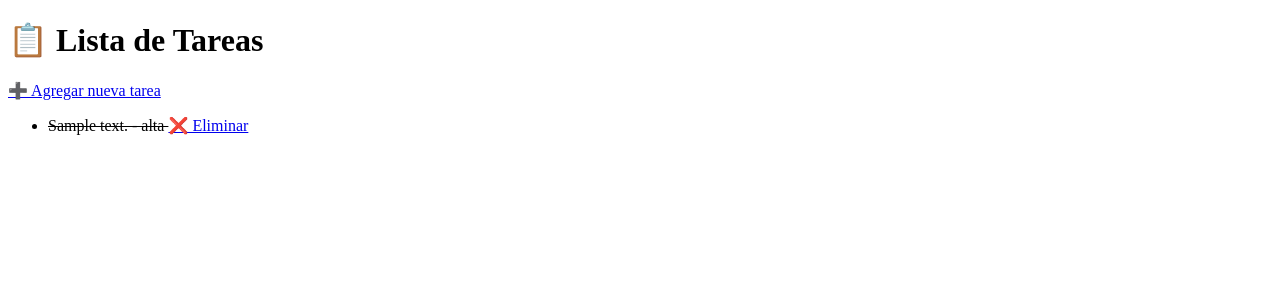
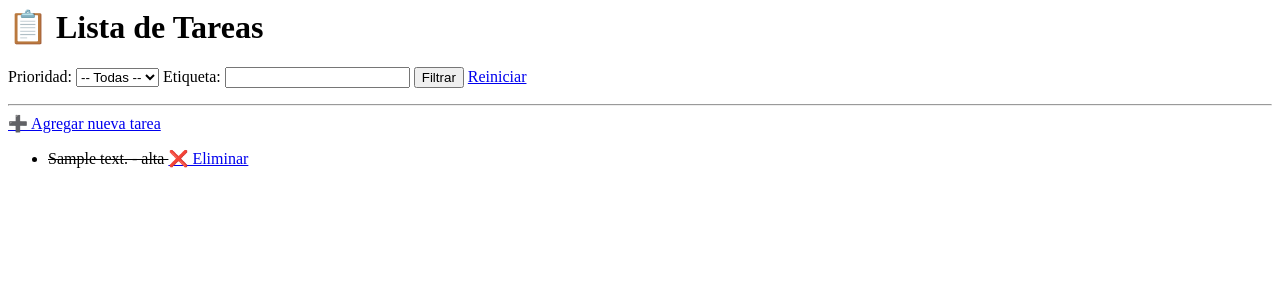
Before and after one commit to Sabnei/To-do-Web, a Django app: page / in a window 1280 px wide. Shown: the top 300 px of the page. Run offline with Django 5.2, Linux system fonts and the light colour scheme; tables that the repository leaves empty hold one stand-in row (values such as "Sample post").

Commit message:
Implement filtering options in task list view and update template
- Enhanced the task listing view to support filtering by priority and tags.
- Updated the HTML template to include a form for filtering tasks and a reset option.
- Improved user feedback by displaying messages when no tasks match the applied filters.

```diff
--- a/todo_web/tareas/templates/tareas/lista_tareas.html
+++ b/todo_web/tareas/templates/tareas/lista_tareas.html
@@ -1,10 +1,22 @@
-<!DOCTYPE html>
-<html>
-<head>
-    <title>To-Do List</title>
-</head>
-<body>
 <h1>📋 Lista de Tareas</h1>
+
+<form method="get">
+    <label>Prioridad:</label>
+    <select name="prioridad">
+        <option value="">-- Todas --</option>
+        <option value="alta" {% if prioridad_seleccionada == 'alta' %}selected{% endif %}>Alta</option>
+        <option value="media" {% if prioridad_seleccionada == 'media' %}selected{% endif %}>Media</option>
+        <option value="baja" {% if prioridad_seleccionada == 'baja' %}selected{% endif %}>Baja</option>
+    </select>
+
+    <label>Etiqueta:</label>
+    <input type="text" name="etiqueta" value="{{ etiqueta }}">
+
+    <button type="submit">Filtrar</button>
+    <a href="{% url 'lista_tareas' %}">Reiniciar</a>
+</form>
+
+<hr>
 <a href="{% url 'agregar_tarea' %}">➕ Agregar nueva tarea</a>
 <ul>
     {% for tarea in tareas %}
@@ -18,8 +30,6 @@
         <a href="{% url 'eliminar_tarea' tarea.id %}">❌ Eliminar</a>
     </li>
     {% empty %}
-        <li>No hay tareas.</li>
+    <li>No hay tareas que coincidan con el filtro.</li>
     {% endfor %}
 </ul>
-</body>
-</html>
--- a/todo_web/tareas/views.py
+++ b/todo_web/tareas/views.py
@@ -5,8 +5,28 @@ from .forms import TareaForm
 
 # Create your views here.
 def list_tareas(request):
-    tareas = Tarea.objects.all().order_by("completado", "prioridad")
-    return render(request, "tareas/lista_tareas.html", {"tareas": tareas})
+    tareas = Tarea.objects.all()
+
+    prioridad = request.GET.get("prioridad")
+    etiqueta = request.GET.get("etiqueta")
+
+    if prioridad:
+        tareas = tareas.filter(prioridad=prioridad)
+
+    if etiqueta:
+        tareas = tareas.filter(tags__icontains=etiqueta)
+
+    tareas = tareas.order_by("completado", "prioridad")
+
+    return render(
+        request,
+        "tareas/lista_tareas.html",
+        {
+            "tareas": tareas,
+            "prioridad_seleccionada": prioridad or "",
+            "etiqueta": etiqueta or "",
+        },
+    )
 
 
 def agregar_tarea(request):
```
Lines whose indentation alone changed are shown as unchanged.
